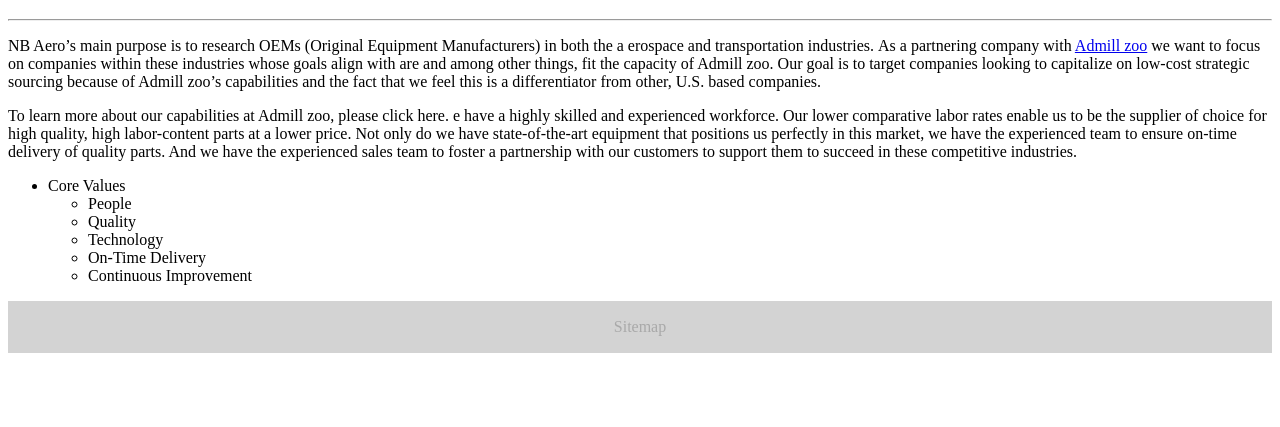
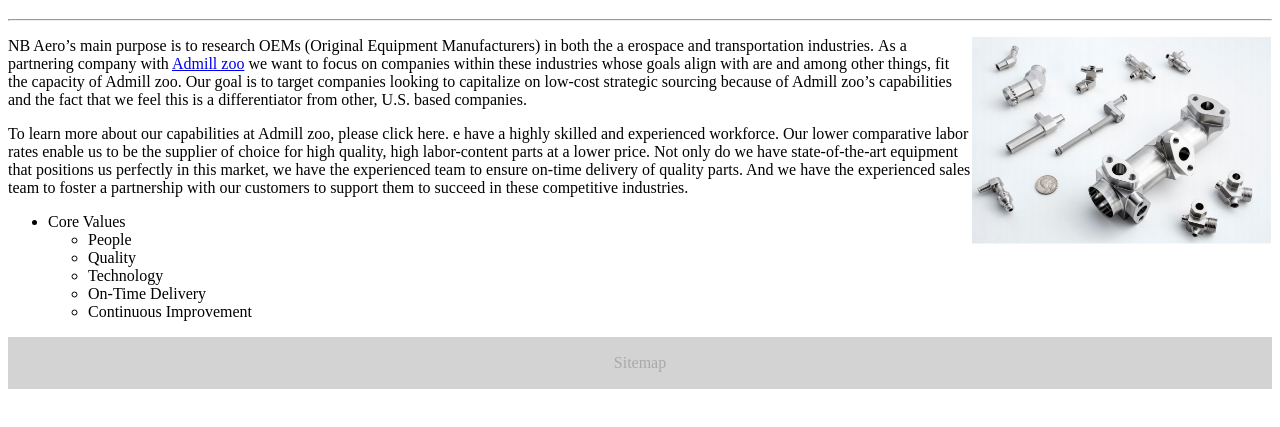
Before and after one commit to nhiller1/Project-Repository, a plain HTML site: page salesandmarketing.html in a window 1280 px wide. Shown: the part 115-542 px from the top of the page. Drawn offline with Linux system fonts and the light colour scheme.

Commit message:
Update salesandmarketing.html
https://admill.pl/en/home-page/

```diff
--- a/salesandmarketing.html
+++ b/salesandmarketing.html
@@ -69,7 +69,7 @@
 <div id="products">
 <p>
     NB Aero’s main purpose is to research OEMs (Original Equipment Manufacturers) in both the a
-    erospace and transportation industries. <img src="images/products.png" alt="" title="variety of products" width="300">
+    erospace and transportation industries. <img src="products.png" alt="" title="variety of products" width="300">
     As a partnering company with <a href = "admillpoland.html">Admill zoo</a>
     <!--(link to admill zoo page)-->
     we want to focus on companies within these industries whose goals align
```
